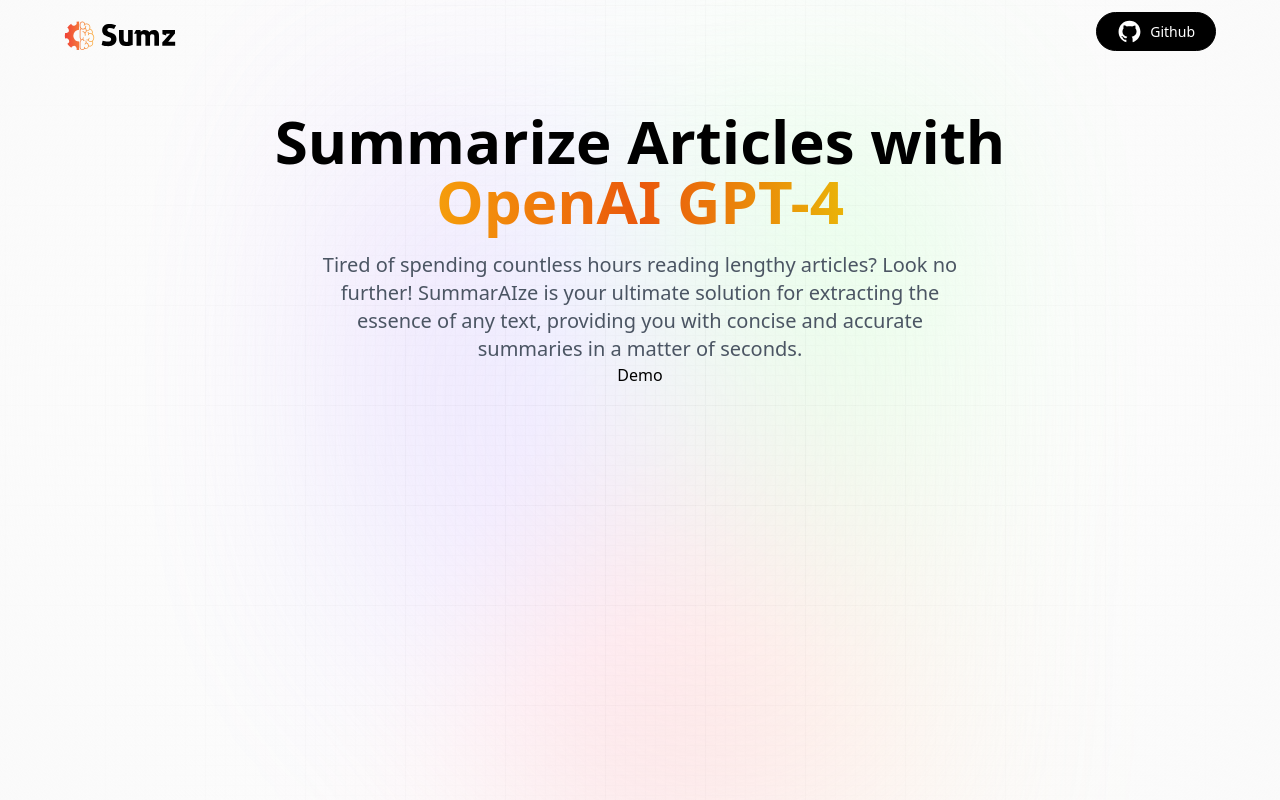
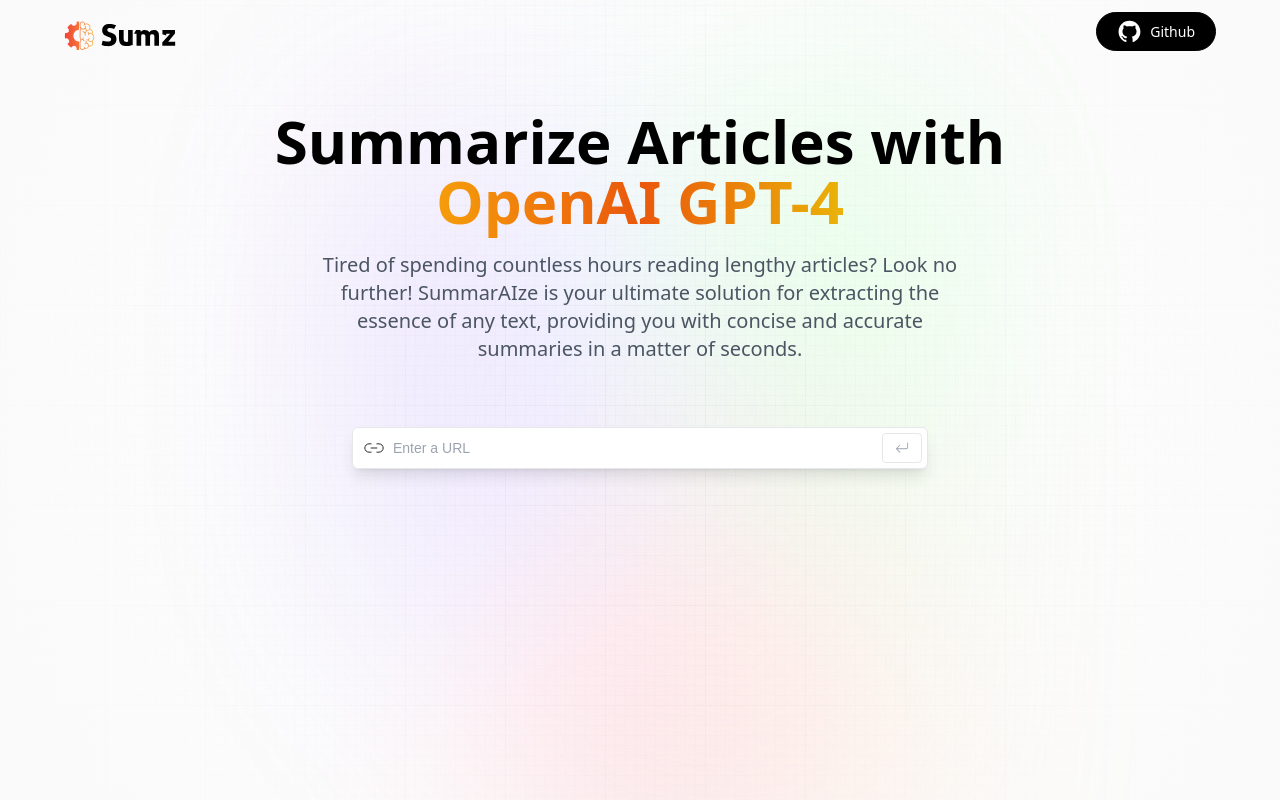
Before and after one commit to AbirDoesFrontend/ai-summarizer, a React (Vite) app: page / in a window 1280 px wide. Built offline with nearby package versions, Linux system fonts and the light colour scheme; a web font is replaced by a local one.

Commit message:
Demo section : Input Design

```diff
--- a/src/components/Demo.jsx
+++ b/src/components/Demo.jsx
@@ -1,8 +1,51 @@
+import { useState } from "react";
+import { copy, linkIcon, loader, tick } from "../assets";
+import { BsArrowReturnLeft } from "react-icons/bs";
 
 const Demo = () => {
+
+  const [article, setArticle] = useState({
+    url : '',
+    summary : ''
+  })
+
+  const handleSubmit = async(event) => {
+    alert('Submitted')
+  }
+
   return (
-    <div>Demo</div>
-  )
-}
+    <section className="w-full mt-16 max-w-xl">
+      <div className="w-full flex flex-col gap-2">
+        <form
+          className="relative flex justify-center items-center"
+          onSubmit={handleSubmit}
+        >
+          <img
+            src={linkIcon}
+            alt="link_icon"
+            className="absolute left-0 my-2 ml-3 w-5"
+          />
+          <input
+            type="url"
+            placeholder="Enter a URL"
+            value={article.url}
+            onChange={(e) => setArticle({
+              ...article , url : e.target.value
+            })}
+            required
+            className="url_input peer"
+          />
 
-export default Demo
+          <button
+            type="submit"
+            className="submit_btn peer-focus:border-gray-700 peer-focus:text-gray-700"
+          >
+            <BsArrowReturnLeft />
+          </button>
+        </form>
+      </div>
+    </section>
+  );
+};
+
+export default Demo;
```
